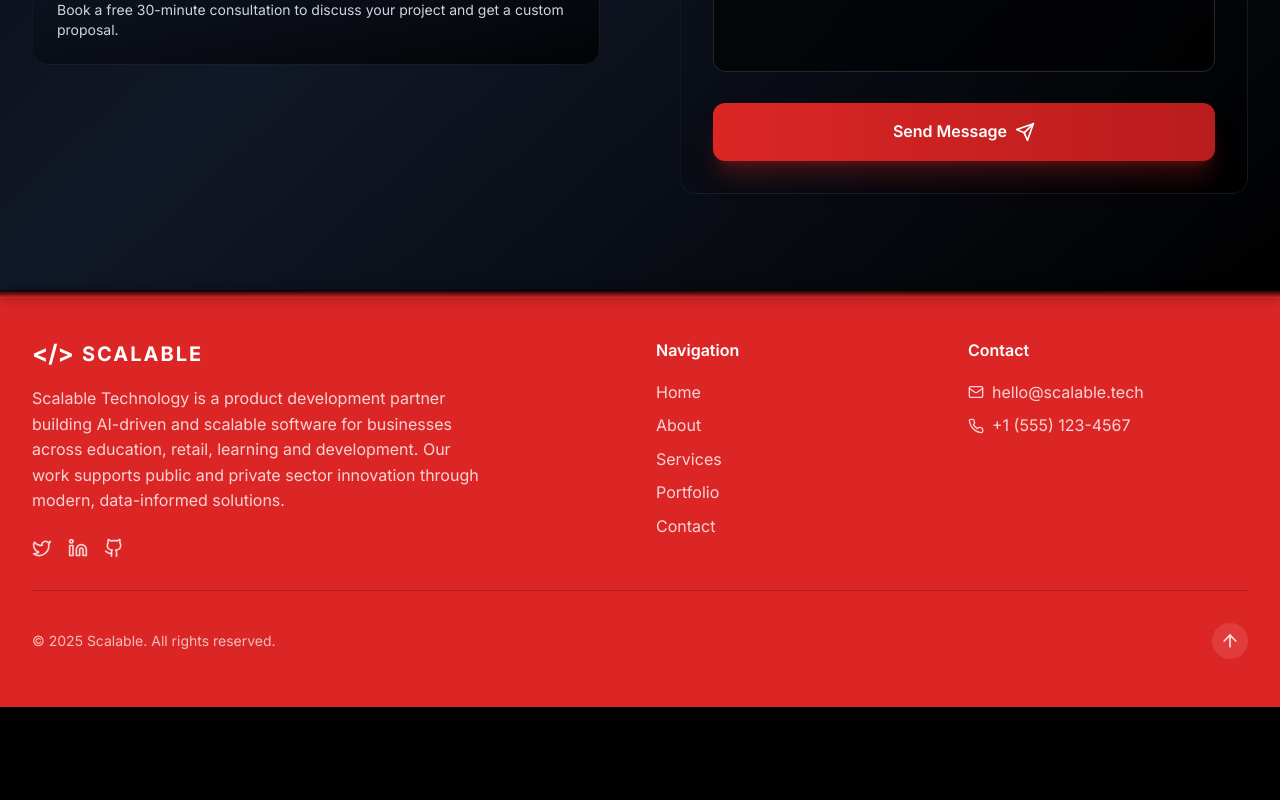
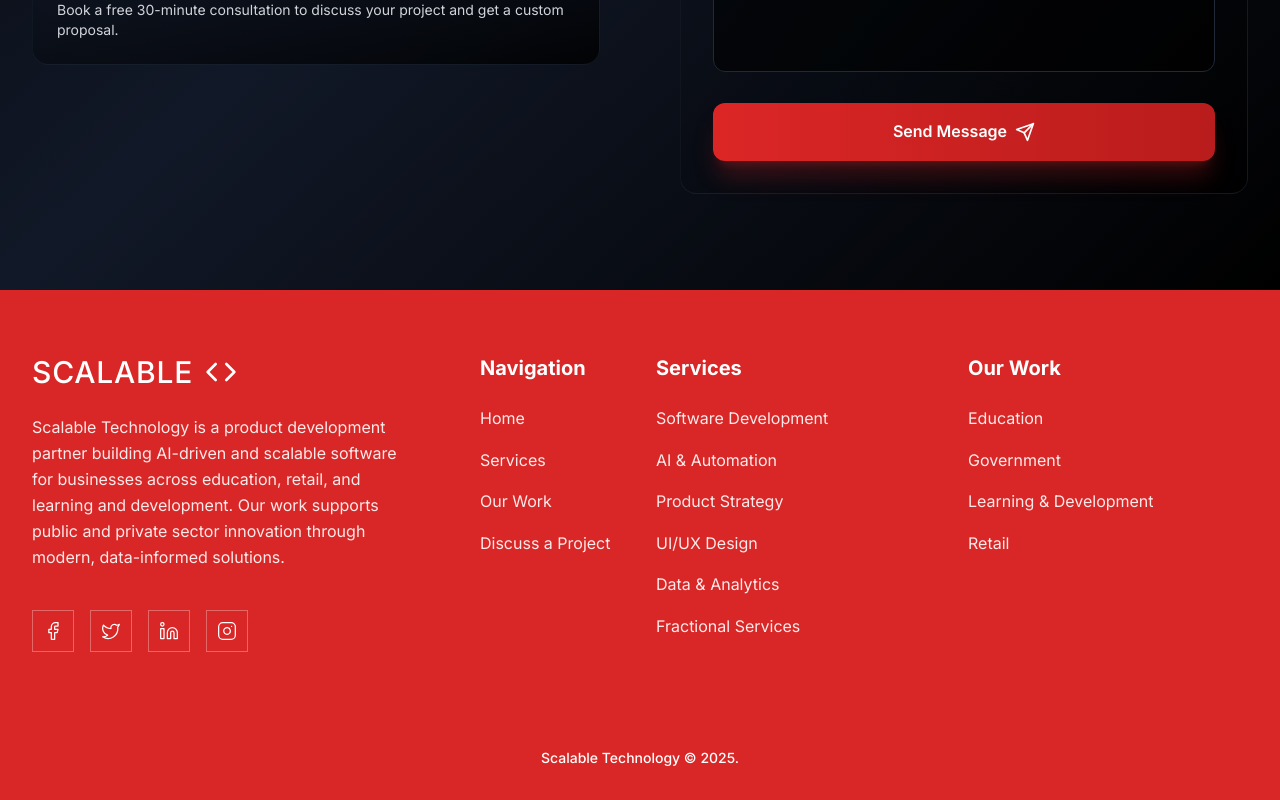
Before and after one commit to hulatechnology/Scaleable-Website, a React (Vite) app: page /contact in a window 1280 px wide. Shown: the part 884-1684 px from the top of the page. Before the commit the page ends 1591 px from the top, so only its background shows below. Built offline with nearby package versions, Linux system fonts and the light colour scheme.

Commit message:
updated footer to have the required texts/columns from the figma design still need to add the links to the social sites

```diff
--- a/src/components/Footer.tsx
+++ b/src/components/Footer.tsx
@@ -1,100 +1,118 @@
 import {
   Twitter,
   Linkedin,
-  Github,
-  Mail,
-  Phone,
-  ArrowUp
+  Facebook,
+  Instagram,
+  Code
 } from 'lucide-react';
 
 const Footer = () => {
-  const scrollToTop = () => {
-    window.scrollTo({ top: 0, behavior: 'smooth' });
-  };
-
   const currentYear = new Date().getFullYear();
 
   return (
-    <footer className="relative bg-red-600 text-white">
-      {/* Top black gradient tip with pulsing glow */}
-      <div className="absolute top-0 left-0 w-full h-2 bg-gradient-to-b from-black to-red-600 animate-pulse-tip"></div>
+    <footer className="bg-[#D92626] text-white pt-16 pb-8">
+      <div className="max-w-7xl mx-auto px-4 sm:px-6 lg:px-8">
+        <div className="grid grid-cols-1 md:grid-cols-2 lg:grid-cols-12 gap-12 lg:gap-8 mb-16">
 
-      <div className="relative max-w-7xl mx-auto px-4 sm:px-6 lg:px-8 py-12">
-        <div className="grid md:grid-cols-4 gap-8 mb-8">
-          {/* Company Info */}
-          <div className="col-span-2">
-            <div className="flex items-center space-x-2 mb-4">
-              <div className="text-white text-2xl font-bold">{'</>'}</div>
-              <div className="text-white text-xl font-bold tracking-widest" style={{ fontFamily: 'Anata, Inter, sans-serif' }}>
+          {/* COLUMN 1: Brand Info (Spans 4 cols) */}
+          <div className="lg:col-span-4 space-y-6">
+            <div className="flex items-center space-x-3">
+              <span className="text-white text-3xl font-medium tracking-wide uppercase">
                 SCALABLE
-              </div>
+              </span>
+              <Code size={32} strokeWidth={2} />
             </div>
-            <p className="text-white/80 mb-6 max-w-md">
+
+            <p className="text-white/90 text-base leading-relaxed max-w-sm">
               Scalable Technology is a product development partner building AI-driven and scalable software for businesses
-              across education, retail, learning and development. Our work supports public and private sector
+              across education, retail, and learning and development. Our work supports public and private sector
               innovation through modern, data-informed solutions.
             </p>
-            <div className="flex space-x-4">
-              {[Twitter, Linkedin, Github].map((Icon, idx) => (
+
+            {/* Social Icons - Boxed Style */}
+            <div className="flex space-x-4 pt-4">
+              {[Facebook, Twitter, Linkedin, Instagram].map((Icon, idx) => (
                 <a
                   key={idx}
                   href="#"
-                  className="text-white/80 hover:text-white transition-all duration-300 hover:scale-110"
+                  className="border border-white/30 p-2.5 hover:bg-white hover:text-[#D92626] transition-all duration-300"
+                  aria-label="Social Link"
                 >
-                  <Icon size={20} />
+                  <Icon size={20} strokeWidth={1.5} />
                 </a>
               ))}
             </div>
           </div>
 
-          {/* Quick Links */}
-          <div>
-            <h3 className="text-white font-semibold mb-4"> Navigation</h3>
-            <ul className="space-y-2">
-              {['Home', 'About', 'Services', 'Portfolio', 'Contact'].map((item) => (
+          {/* COLUMN 2: Navigation (Spans 2 cols) */}
+          <div className="lg:col-span-2 lg:pl-8">
+            <h3 className="text-white font-bold text-xl mb-6">Navigation</h3>
+            <ul className="space-y-4">
+              {['Home', 'Services', 'Our Work', 'Discuss a Project'].map((item) => (
                 <li key={item}>
-                  <button
-                    onClick={() => {
-                      const element = document.getElementById(item.toLowerCase());
-                      if (element) element.scrollIntoView({ behavior: 'smooth' });
-                    }}
-                    className="text-white/80 hover:text-white transition-colors duration-300"
+                  <a
+                    href={`#${item.toLowerCase().replace(/\s+/g, '-')}`}
+                    className="text-white/90 hover:text-white text-base transition-colors duration-200"
                   >
                     {item}
-                  </button>
+                  </a>
                 </li>
               ))}
             </ul>
           </div>
 
-          {/* Contact Info */}
-          <div>
-            <h3 className="text-white font-semibold mb-4">Contact</h3>
-            <div className="space-y-2 text-white/80">
-              <div className="flex items-center space-x-2">
-                <Mail size={16} />
-                <span>hello@scalable.tech</span>
-              </div>
-              <div className="flex items-center space-x-2">
-                <Phone size={16} />
-                <span>+1 (555) 123-4567</span>
-              </div>
-            </div>
+          {/* COLUMN 3: Services (Spans 3 cols) */}
+          <div className="lg:col-span-3">
+            <h3 className="text-white font-bold text-xl mb-6">Services</h3>
+            <ul className="space-y-4">
+              {[
+                'Software Development',
+                'AI & Automation',
+                'Product Strategy',
+                'UI/UX Design',
+                'Data & Analytics',
+                'Fractional Services'
+              ].map((item) => (
+                <li key={item}>
+                  <a
+                    href="#"
+                    className="text-white/90 hover:text-white text-base transition-colors duration-200"
+                  >
+                    {item}
+                  </a>
+                </li>
+              ))}
+            </ul>
+          </div>
+
+          {/* COLUMN 4: Our Work (Spans 3 cols) */}
+          <div className="lg:col-span-3">
+            <h3 className="text-white font-bold text-xl mb-6">Our Work</h3>
+            <ul className="space-y-4">
+              {[
+                'Education',
+                'Government',
+                'Learning & Development',
+                'Retail'
+              ].map((item) => (
+                <li key={item}>
+                  <a
+                    href="#"
+                    className="text-white/90 hover:text-white text-base transition-colors duration-200"
+                  >
+                    {item}
+                  </a>
+                </li>
+              ))}
+            </ul>
           </div>
         </div>
 
-        {/* Bottom Bar */}
-        <div className="border-t border-red-700 pt-8 flex flex-col md:flex-row justify-between items-center">
-          <p className="text-white/70 text-sm mb-4 md:mb-0">
-            © {currentYear} Scalable. All rights reserved.
+        {/* Bottom Bar - Centered Copyright */}
+        <div className="pt-8 text-center">
+          <p className="text-white font-medium text-sm">
+            Scalable Technology © {currentYear}.
           </p>
-
-          <button
-            onClick={scrollToTop}
-            className="bg-white/10 hover:bg-white text-red-100 hover:text-white rounded-full p-2 transition-all duration-300 hover:scale-110"
-          >
-            <ArrowUp size={20} />
-          </button>
         </div>
       </div>
     </footer>
--- a/src/pages/ServicesPage.tsx
+++ b/src/pages/ServicesPage.tsx
@@ -1,55 +1,76 @@
-import { useState } from 'react';
+import { useState, useEffect } from 'react';
 import {
   Lightbulb,
   Code,
   Bot,
   BarChart3,
   Palette,
-  Users
+  Users,
+  X
 } from 'lucide-react';
+// Assuming PageLayout is in the same relative path you provided
 import PageLayout from '../components/PageLayout';
 
 const services = [
   {
     icon: <Lightbulb className="text-red-500" size={32} />,
     title: "Product Strategy",
-    description: "Strategic roadmapping and market analysis to guide your product development and business growth.",
-    image: '/images/product-strategy.png'
+    description: "Strategic roadmapping and market analysis to guide your product development and business growth. We help you define your MVP and scale.",
+    // Using Unsplash for instant visualization - replace with your local paths later if needed
+    image: 'https://images.unsplash.com/photo-1552664730-d307ca884978?auto=format&fit=crop&w=800&q=80'
   },
   {
     icon: <Code className="text-red-500" size={32} />,
     title: "Software Development",
-    description: "Custom web and mobile applications built with cutting-edge technologies and best practices.",
-    image: '/images/software-development.png'
+    description: "Custom web and mobile applications built with cutting-edge technologies like React, Node.js, and Python to ensure scalability.",
+    image: 'https://images.unsplash.com/photo-1498050108023-c5249f4df085?auto=format&fit=crop&w=800&q=80'
   },
   {
     icon: <Bot className="text-red-500" size={32} />,
     title: "AI & Automation",
-    description: "Intelligent automation solutions and AI-powered tools to streamline your business operations.",
-    image: '/images/ai-automation.png'
+    description: "Intelligent automation solutions and AI-powered tools to streamline your business operations and reduce manual overhead.",
+    image: 'https://images.unsplash.com/photo-1677442136019-21780ecad995?auto=format&fit=crop&w=800&q=80'
   },
   {
     icon: <BarChart3 className="text-red-500" size={32} />,
     title: "Data & Analytics",
-    description: "Transform your data into actionable insights with advanced analytics and visualization tools.",
-    image: '/images/data-analytics.png'
+    description: "Transform your data into actionable insights with advanced analytics and visualization tools to make data-driven decisions.",
+    image: 'https://images.unsplash.com/photo-1551288049-bebda4e38f71?auto=format&fit=crop&w=800&q=80'
   },
   {
     icon: <Palette className="text-red-500" size={32} />,
     title: "UI/UX Design",
-    description: "Beautiful, user-centered designs that enhance engagement and drive conversions.",
-    image: '/images/uiux.png'
+    description: "Beautiful, user-centered designs that enhance engagement and drive conversions through intuitive interfaces.",
+    image: 'https://images.unsplash.com/photo-1561070791-2526d30994b5?auto=format&fit=crop&w=800&q=80'
   },
   {
     icon: <Users className="text-red-500" size={32} />,
     title: "Fractional Services",
-    description: "Part-time C-level expertise to accelerate growth without full-time executive costs.",
-    image: '/images/fractional.png'
+    description: "Part-time C-level expertise to accelerate growth without full-time executive costs. Get a CTO or CPO on demand.",
+    image: 'https://images.unsplash.com/photo-1521737711867-e3b97375f902?auto=format&fit=crop&w=800&q=80'
   }
 ];
 
 const ServicesPage = () => {
   const [activeService, setActiveService] = useState<number | null>(null);
+
+  // Close modal on Escape key
+  useEffect(() => {
+    const handleEsc = (e: KeyboardEvent) => {
+      if (e.key === 'Escape') setActiveService(null);
+    };
+    window.addEventListener('keydown', handleEsc);
+    return () => window.removeEventListener('keydown', handleEsc);
+  }, []);
+
+  // Prevent background scrolling when modal is open
+  useEffect(() => {
+    if (activeService !== null) {
+      document.body.style.overflow = 'hidden';
+    } else {
+      document.body.style.overflow = 'unset';
+    }
+  }, [activeService]);
 
   return (
     <PageLayout
@@ -61,39 +82,83 @@ const ServicesPage = () => {
         {services.map((service, index) => (
           <div
             key={index}
-            className="group relative bg-gradient-to-br from-gray-900/80 to-black/80 backdrop-blur-sm p-8 rounded-3xl border border-gray-800/50 hover:border-red-500/30 transition-all duration-500 cursor-pointer fade-in-up overflow-hidden"
+            className="group relative bg-gradient-to-br from-gray-900/80 to-black/80 backdrop-blur-sm p-8 rounded-3xl border border-gray-800/50 hover:border-red-500/30 transition-all duration-500 cursor-pointer overflow-hidden flex flex-col h-full"
             onClick={() => setActiveService(index)}
           >
             <div className="absolute inset-0 bg-gradient-to-br from-red-600/5 to-transparent opacity-0 group-hover:opacity-100 transition-opacity duration-500"></div>
-            <div className="relative z-10">
+
+            <div className="relative z-10 flex-grow">
               <div className="mb-6 p-3 bg-red-600/10 rounded-2xl w-fit group-hover:scale-110 group-hover:bg-red-600/20 transition-all duration-300">
                 {service.icon}
               </div>
               <h3 className="text-2xl font-bold mb-4 text-white group-hover:text-red-400 transition-colors duration-300">
                 {service.title}
               </h3>
-              <p className="text-gray-400 leading-relaxed group-hover:text-gray-300 transition-colors duration-300">
-                {service.description.slice(0, 60)}...
+              {/* line-clamp-3 is better than slice() because it doesn't cut words in half */}
+              <p className="text-gray-400 leading-relaxed group-hover:text-gray-300 transition-colors duration-300 line-clamp-3">
+                {service.description}
               </p>
             </div>
+
+            {/* "Read More" Indicator */}
+            <div className="relative z-10 mt-6 pt-4 border-t border-gray-800 group-hover:border-red-500/20 transition-colors">
+                <span className="text-sm text-red-500 font-medium opacity-0 group-hover:opacity-100 transition-opacity duration-300 flex items-center gap-2">
+                  View Details &rarr;
+                </span>
+            </div>
+
             <div className="absolute -bottom-2 -right-2 w-20 h-20 bg-red-600/5 rounded-full blur-xl group-hover:bg-red-600/10 transition-colors duration-500"></div>
           </div>
         ))}
       </div>
 
-      {/* Service Modal */}
+      {/* Service Modal Overlay */}
       {activeService !== null && (
-        <div className="fixed inset-0 bg-black/80 flex items-center justify-center z-50 p-4">
-          <div className="bg-gray-900 rounded-3xl p-8 max-w-3xl w-full relative animate-fade-in-up">
+        <div
+          className="fixed inset-0 bg-black/60 backdrop-blur-md flex items-center justify-center z-[100] p-4"
+          onClick={() => setActiveService(null)} // Click outside to close
+        >
+          {/* Modal Content */}
+          <div
+            className="bg-[#0a0a0a] rounded-3xl border border-gray-800 w-full max-w-4xl relative overflow-hidden shadow-2xl animate-fade-in-up flex flex-col md:flex-row"
+            onClick={(e) => e.stopPropagation()} // Prevent click from closing when clicking inside modal
+          >
+            {/* Close Button */}
             <button
-              className="absolute top-4 right-4 text-gray-400 hover:text-red-500 text-xl font-bold"
+              className="absolute top-4 right-4 z-20 bg-black/50 hover:bg-red-600 text-white p-2 rounded-full transition-all duration-300 backdrop-blur-sm"
               onClick={() => setActiveService(null)}
             >
-              ×
+              <X size={20} />
             </button>
-            <img src={services[activeService].image} alt={services[activeService].title} className="w-full h-64 object-cover rounded-2xl mb-6" />
-            <h2 className="text-3xl font-bold mb-4 text-red-500">{services[activeService].title}</h2>
-            <p className="text-gray-300 text-lg">{services[activeService].description}</p>
+
+            {/* Left Side: Image */}
+            <div className="w-full md:w-1/2 h-64 md:h-auto relative">
+              <img
+                src={services[activeService].image}
+                alt={services[activeService].title}
+                className="w-full h-full object-cover"
+              />
+              <div className="absolute inset-0 bg-gradient-to-t from-[#0a0a0a] md:bg-gradient-to-r md:from-transparent md:to-[#0a0a0a] opacity-90"></div>
+            </div>
+
+            {/* Right Side: Content */}
+            <div className="w-full md:w-1/2 p-8 md:p-12 flex flex-col justify-center">
+              <div className="mb-6 text-red-500">
+                {services[activeService].icon}
+              </div>
+              <h2 className="text-3xl md:text-4xl font-bold mb-6 text-white">
+                {services[activeService].title}
+              </h2>
+              <p className="text-gray-300 text-lg leading-relaxed mb-8">
+                {services[activeService].description}
+              </p>
+              <button
+                className="bg-red-600 hover:bg-red-700 text-white px-8 py-3 rounded-full font-medium transition-colors duration-300 w-fit"
+                onClick={() => setActiveService(null)}
+              >
+                Close Details
+              </button>
+            </div>
           </div>
         </div>
       )}
```
Also changed, not shown: src/pages/LandingPage.tsx (+116 -112 lines).
